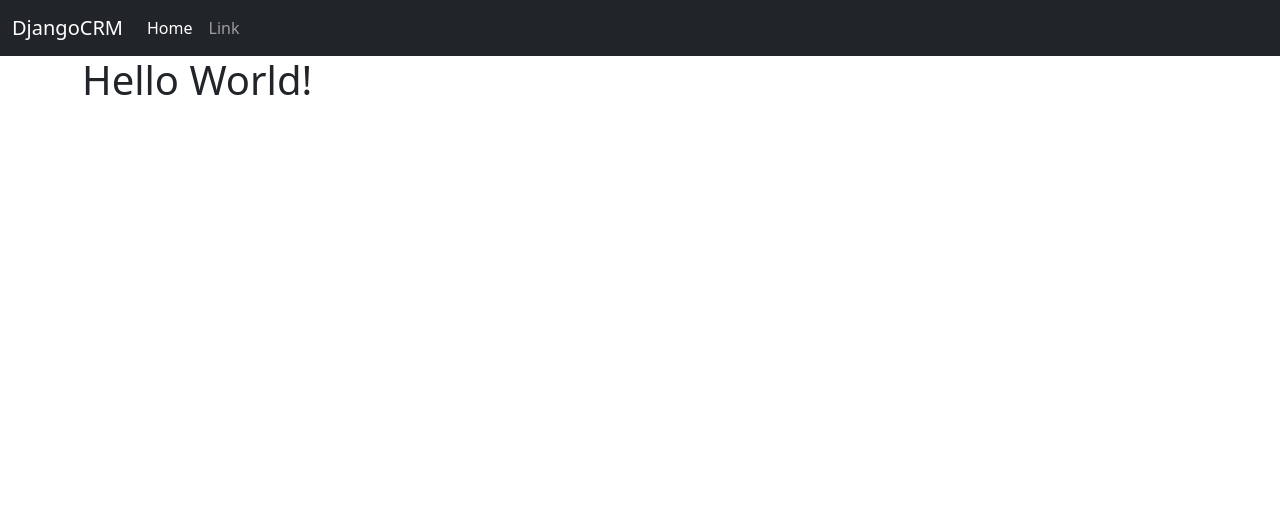
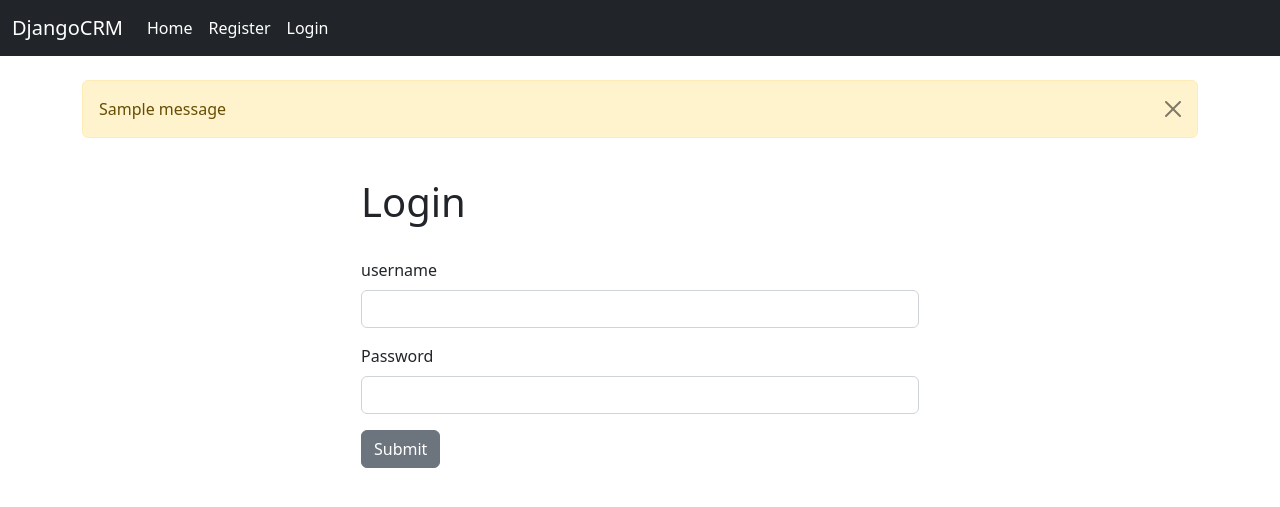
Before and after one commit to vasanthanbdev/DjangoCRM, a Django app: page / in a window 1280 px wide. Shown: the top 507 px of the page. Run offline with Django 4.2, Linux system fonts and the light colour scheme; one stand-in notice (Sample message) is shown; parts of the project's set-up code (start-up, migrations or seed data) failed here and were passed over.

Commit message:
login-registeration

```diff
--- a/crm/templates/base.html
+++ b/crm/templates/base.html
@@ -12,9 +12,20 @@
         </div>
 
         <div class="container">
-        {%block content%}
+            <br/>
 
-        {% endblock %}
+            {% if messages %}
+                {% for message in messages %}
+                    <div class="alert alert-warning alert-dismissible fade show" role="alert">
+                        {{ message }}
+                        <button type="button" class="btn-close" data-bs-dismiss="alert" aria-label="Close"></button>
+                    </div>
+                {% endfor %}
+            {% endif %}
+
+            {%block content%}
+
+            {% endblock %}
         </div>
 
         <script src="https://cdn.jsdelivr.net/npm/bootstrap@5.2.3/dist/js/bootstrap.bundle.min.js" integrity="sha384-kenU1KFdBIe4zVF0s0G1M5b4hcpxyD9F7jL+jjXkk+Q2h455rYXK/7HAuoJl+0I4" crossorigin="anonymous"></script>
--- a/crm/templates/home.html
+++ b/crm/templates/home.html
@@ -1,6 +1,37 @@
 {% extends "base.html" %}
 
 {% block content %}
-<h1>Hello World!</h1>
+
+<div class="col-md-6 offset-md-3">
+    <br/>
+
+    {% if user.is_authenticated %} <!-- if the user is authenticated-->
+
+    <h1> Hello World!</h1>
+
+    {% else %} <!--if the user not authenticated-->
+
+    <h1>Login</h1>
+    <br/>
+    <form method="POST" action="{% url 'home' %}">
+        {% csrf_token %}
+        <div class="mb-3">
+        <label class="form-label">username</label>
+        <input type="text" class="form-control" name="username" required>
+        <!-- <div id="emailHelp" class="form-text">We'll never share your email with anyone else.</div> -->
+        </div>
+        <div class="mb-3">
+        <label class="form-label">Password</label>
+        <input type="password" class="form-control" name="password" required>
+        </div>
+        <!-- <div class="mb-3 form-check">
+        <input type="checkbox" class="form-check-input" id="exampleCheck1">
+        <label class="form-check-label" for="exampleCheck1">Check me out</label>
+        </div> -->
+        <button type="submit" class="btn btn-secondary">Submit</button>
+    </form>
+
+    {% endif %}
+</div>
 
 {% endblock %}
--- a/crm/templates/navbar.html
+++ b/crm/templates/navbar.html
@@ -9,9 +9,21 @@
                 <li class="nav-item">
                     <a class="nav-link active" aria-current="page" href="#">Home</a>
                 </li>
-                <li class="nav-item">
-                    <a class="nav-link" href="#">Link</a>
-                </li>
+
+                <!-- Login logout button -->
+                {% if user.is_authenticated %}
+                    <li class="nav-item">
+                        <a class="nav-link active" aria-current="page" href="{% url 'logout' %}">Logout</a>
+                    </li>
+                {% else %}
+                    <li class="nav-item">
+                        <a class="nav-link active" aria-current="page" href="{% url 'register' %}">Register</a>
+                    </li>
+                    <li class="nav-item">
+                        <a class="nav-link active" aria-current="page" href="{% url 'home' %}">Login</a>
+                    </li>
+                {% endif %}
+
                 <!-- <li class="nav-item dropdown">
                     <a class="nav-link dropdown-toggle" href="#" role="button" data-bs-toggle="dropdown" aria-expanded="false">
                     Dropdown
--- /dev/null
+++ b/crm/templates/register.html
@@ -0,0 +1,5 @@
+{% extends 'base.html' %}
+
+{% block content %}
+<h1>Register</h1>
+{% endblock %}
--- a/crm/urls.py
+++ b/crm/urls.py
@@ -3,4 +3,7 @@ from . import views
 
 urlpatterns = [
     path('', views.home, name="home"),
+    # path('/login', views.log_in, name="login"),
+    path('/log_out', views.log_out, name="logout"),
+    path('/register', views.register_user, name="register"),
 ]
--- a/crm/views.py
+++ b/crm/views.py
@@ -1,4 +1,46 @@
-from django.shortcuts import render
+from django.shortcuts import render, redirect
+from django.contrib.auth import authenticate, login, logout
+from django.contrib import messages
+from .forms import SignUpForm
 
 def home(request):
-    return render(request, "home.html")
+    #if user is trying to log in
+    if request.method == 'POST':
+        username = request.POST['username']
+        password = request.POST['password']
+
+        #authentication
+        user = authenticate(request, username=username, password=password)
+        if user is not None:
+            login(request, user)
+            messages.success(request, "You Have Been Successfully Logged In!")
+            return redirect('home')
+        else:
+            messages.success(request, "There Was An Error Loggin You In, Please Try Again...")
+            return redirect('home')
+    else:
+        return render(request, "home.html")
+
+# def log_in(request):
+#     pass
+
+def log_out(request):
+    logout(request)
+    messages.success(request, "You Have Been Successfully Logged Out...")
+    return redirect('home')
+
+def register_user(request):
+    if request.method == 'POST':
+        form = SignUpForm(request.POST)
+        if form.is_valid():
+            form.save()
+            #authenticate and login
+            username = form.changed_data['username']
+            password = form.cleaned_data['password1']
+            user = authenticate(username=username, password=password)
+            login(request, user)
+            messages.success(request, "You Have Been Registered Successfully...")
+            return redirect('home')
+    else:
+        form = SignUpForm()
+        return render(request, "register.html", {'form': form})
```
Also changed, not shown: crm/forms.py (added, +31 -0 lines), db.sqlite3.
